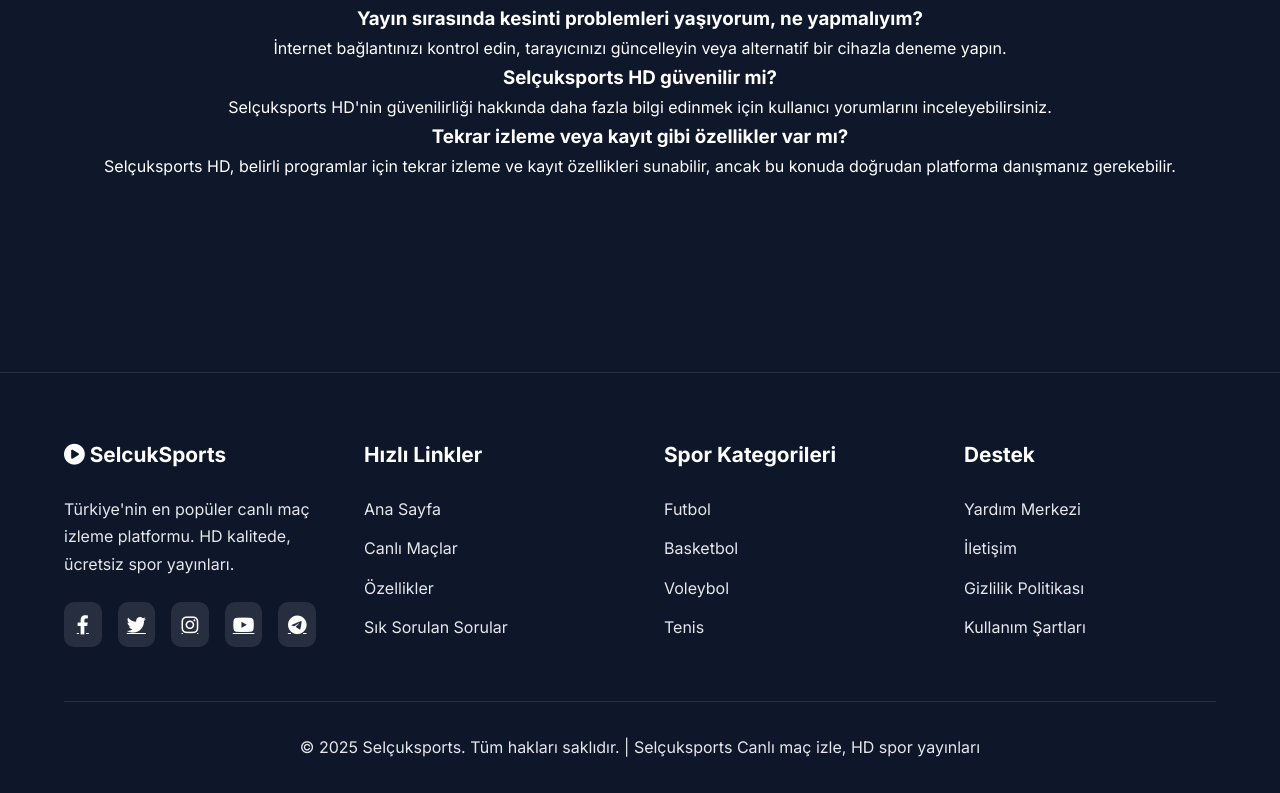
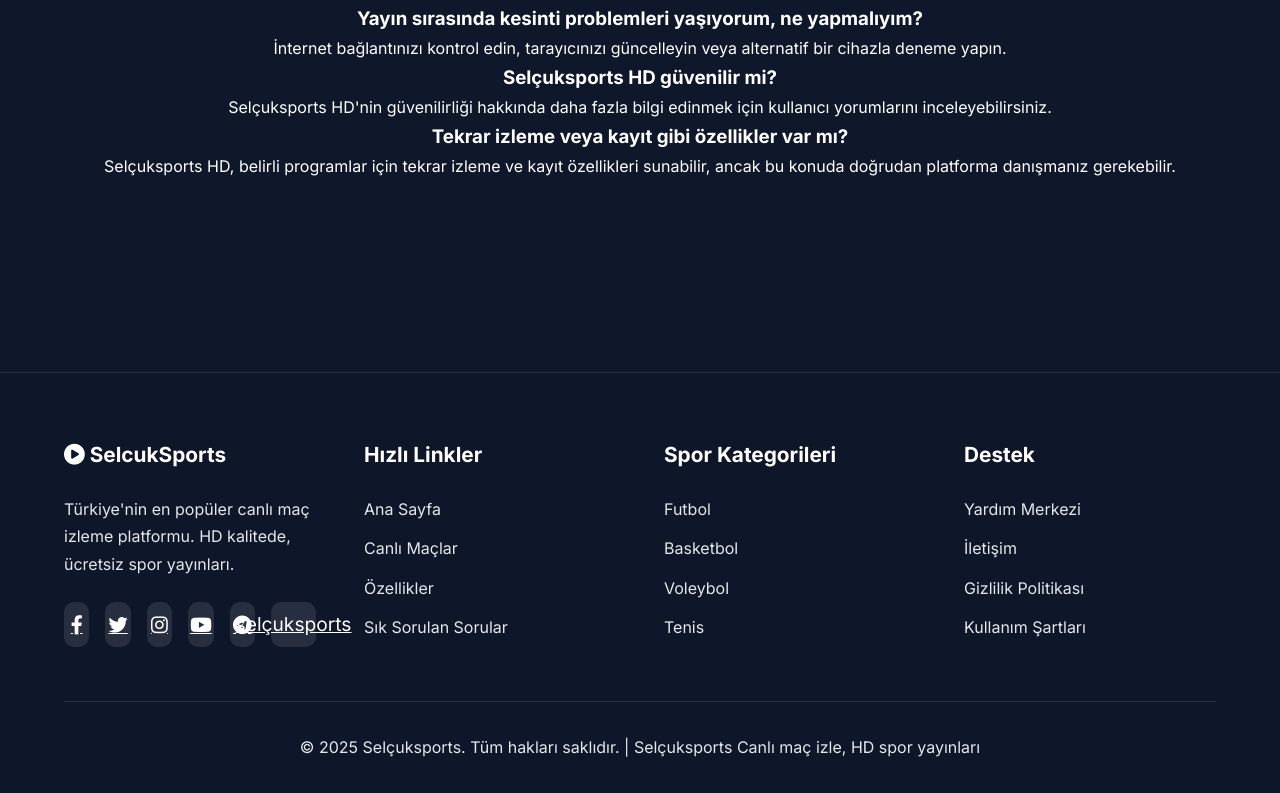
Before and after one commit to emrekocaklar579/ametkaya, a plain HTML site: page index.html in a window 1280 px wide. Shown: the part 8470-9263 px from the top of the page. Drawn offline with Linux system fonts and the light colour scheme.

Commit message:
Update index.html

```diff
--- a/index.html
+++ b/index.html
@@ -1311,6 +1311,9 @@
                         <a href="#" title="Instagram" aria-label="Instagram"><i class="fab fa-instagram"></i></a>
                         <a href="#" title="YouTube" aria-label="YouTube"><i class="fab fa-youtube"></i></a>
                         <a href="#" title="Telegram" aria-label="Telegram"><i class="fab fa-telegram"></i></a>
+
+                        <a href="https://selcuksports.multiscreensite.com/" title="selçuksports">selçuksports</a>
+
                     </div>
                 </div>
 
```
